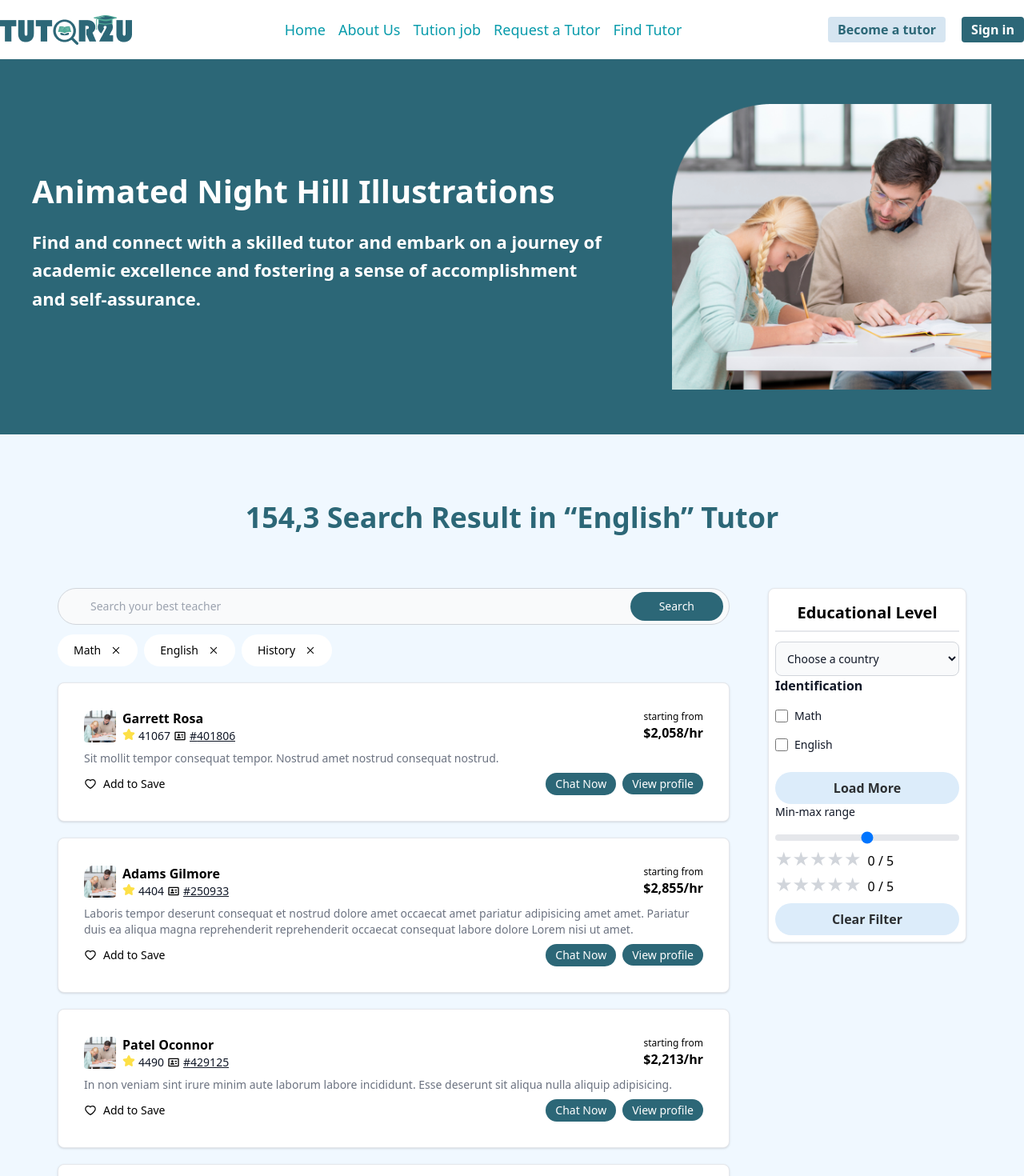
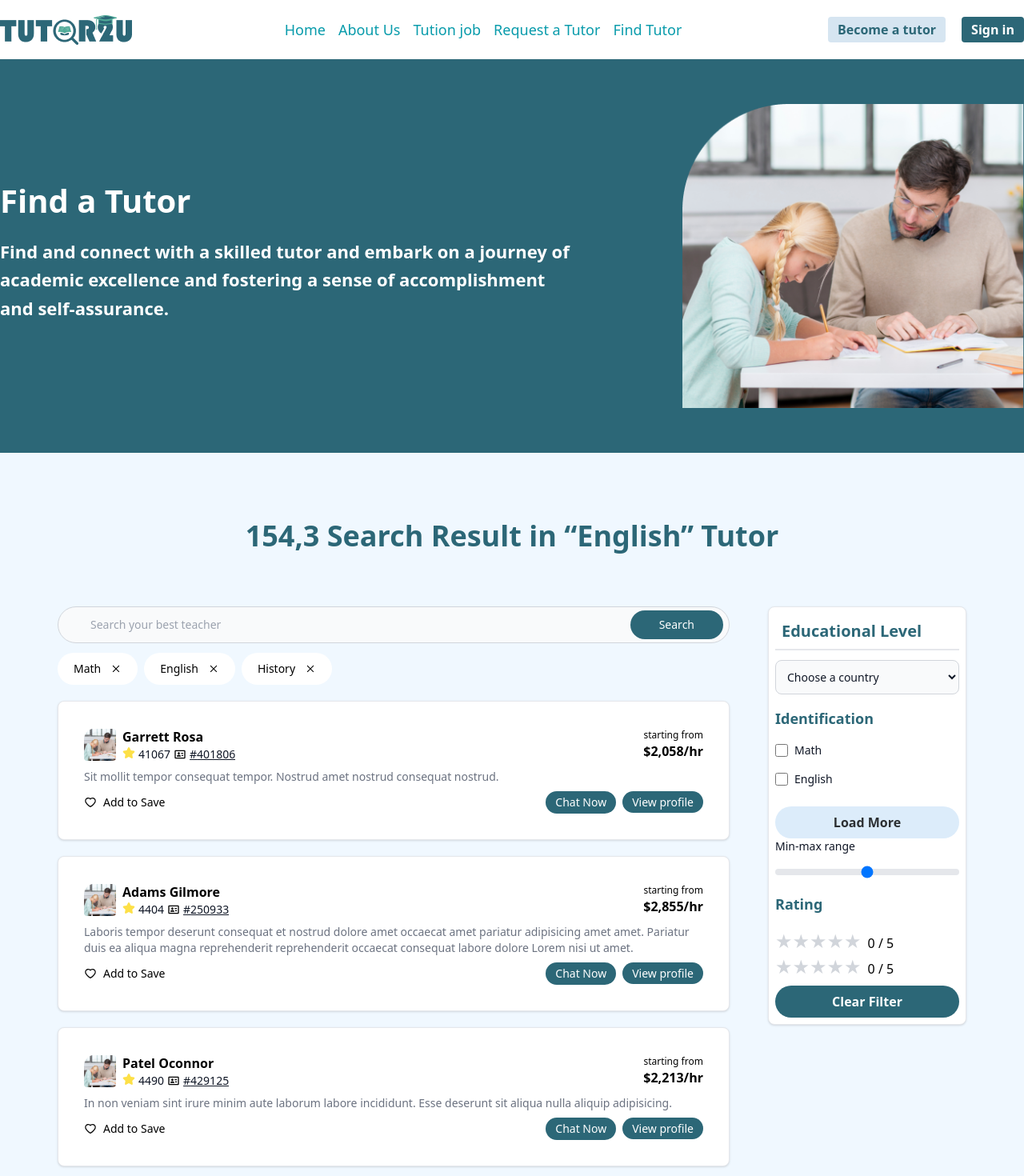
Before and after one commit to krazytofayel/tutor2u, a React (Vite) app: page /find_tutor in a window 1280 px wide. Shown: the top 1470 px of the page at 80% size. Built offline with nearby package versions, Linux system fonts and the light colour scheme; the HTML template or start-up script is replaced by a standard one.

Commit message:
find  tutor page check complete

```diff
--- a/src/Components/Pages/FindTutor/FindTutor.jsx
+++ b/src/Components/Pages/FindTutor/FindTutor.jsx
@@ -79,18 +79,18 @@ const FindTutor = () => {
 
   return (
     <div>
-      <div className={`z-10  ${navfix ? ' top-0 h-[9%] w-full fixed bg-white transition-all duration-300 ease-in-out ' : ''}`} >
+       <div className={`z-20  ${navfix ? ' top-0 h-[10%] md:h-[11.5%] lg:h-[11%] w-full fixed bg-white transition-all duration-300 ease-in-out ' : ''}`} >
         <Navbars className='relative ' />
 
       </div>
 
       <section className="ContactUs_Top_Banner bg-[#2C6777]">
-        <div className="container px-5 py-10 lg:py-14 md:py-10  mx-auto ">
-          <div className=" mx-auto flex flex-wrap px-5 md:flex-row flex-col items-center">
+        <div className="container  py-10 lg:py-14 md:py-10  mx-auto ">
+          <div className=" mx-auto flex flex-wrap md:flex-row flex-col items-center">
             <div className="xl:w-4/6 lg:w-2/4 md:w-1/2 w-full lg:pr-10 lg:py-6 mb-6 lg:mb-0 md:pr-5">
               <div className="xl:w-[45rem] text-center lg:text-start">
                 <h1 className="text-white text-[24px] xl:text-[40px] lg:text-[36px] md:text-[27px] title-font font-bold mb-4 ">
-                  Animated Night Hill Illustrations
+                Find a Tutor
                 </h1>
 
                 <p className="leading-relaxed xl:text-[22px] text-lg text-white mb-4 lg:font-semibold md:font-semibold font-normal">
@@ -99,7 +99,7 @@ const FindTutor = () => {
               </div>
             </div>
 
-            <div className=" xl:w-2/6 lg:w-2/4  md:w-1/2 w-full lg:h-auto h-auto object-cover object-center flex justify-center">
+            <div className=" xl:w-2/6 lg:w-2/4  md:w-1/2 w-full lg:h-auto h-auto object-cover object-center flex justify-center md:justify-end">
               <img alt="Top-Banner-Side-Image"  src={aboutsideimg} />
             </div>
           </div>
@@ -139,7 +139,7 @@ const FindTutor = () => {
                         <button
                           key={btn.id}
                           type="button"
-                          className="text-black bg-white hover:bg-[#089bab] focus:ring-4 focus:outline-none focus:ring-blue-200 font-medium rounded-full text-sm px-5 py-2.5 text-center inline-flex items-center"
+                          className="text-black bg-white hover:bg-[#2c6777] focus:ring-4 hover:text-white focus:outline-none focus:ring-blue-200 font-medium rounded-full text-sm px-5 py-2.5 text-center inline-flex items-center"
                           onClick={() => handleClick(btn.buttoncontant)}
                         >
                           {btn.buttoncontant}
@@ -174,7 +174,7 @@ const FindTutor = () => {
                   <div>
                     <div className=" w-auto  bg-white border border-gray-200 rounded-lg shadow p-2 ">
 
-                      <h5 className="mb-3 p-2 text-base font-semibold text-black text-center  rounded-t-lg  border-b-2 w-full md:text-xl ">
+                      <h5 className="mb-3 p-2 text-base font-semibold text-[#2c6777] text-center md:text-start  rounded-t-lg  border-b-2 w-full md:text-xl ">
                         Educational Level
                       </h5>
 
@@ -189,7 +189,7 @@ const FindTutor = () => {
                       <div>
 
 
-                        <h3 className="mb-4 font-semibold text-gray-900 ">Identification</h3>
+                        <h3 className="mb-4 font-semibold text-center md:text-start text-[#2c6777] mt-4 text-lg  ">Identification</h3>
 
 
                         {/*
@@ -250,6 +250,8 @@ const FindTutor = () => {
 
 
                       <div>
+                      <h3 className="mb-4 font-semibold text-center md:text-start text-[#2c6777] mt-4 text-lg  ">Rating</h3>
+
                         <StarRating
                           selectedStars={selectedStars1}
                           setSelectedStars={setSelectedStars1}
@@ -268,7 +270,7 @@ const FindTutor = () => {
                           handleClearFilter(setSelectedStars1);
                           handleClearFilter(setSelectedStars2);
                         }}
-                        className="w-full bg-[#DCECFA] text-[#2c2f32] font-bold text-center py-2 px-4 rounded-full mt-2"
+                        className="w-full bg-[#2c6777]  text-white  font-bold text-center py-2 px-4 rounded-full mt-2"
                       >
                         Clear Filter
                       </button>
```
